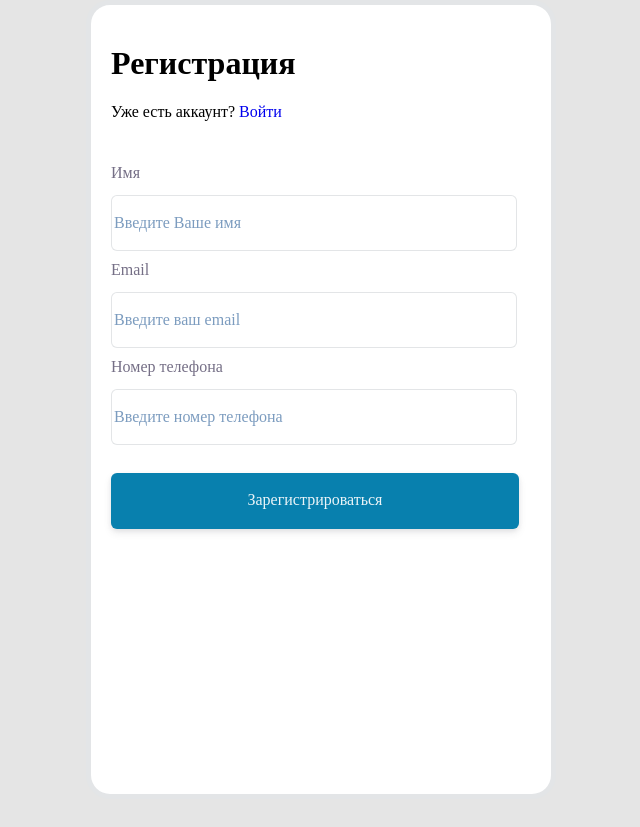
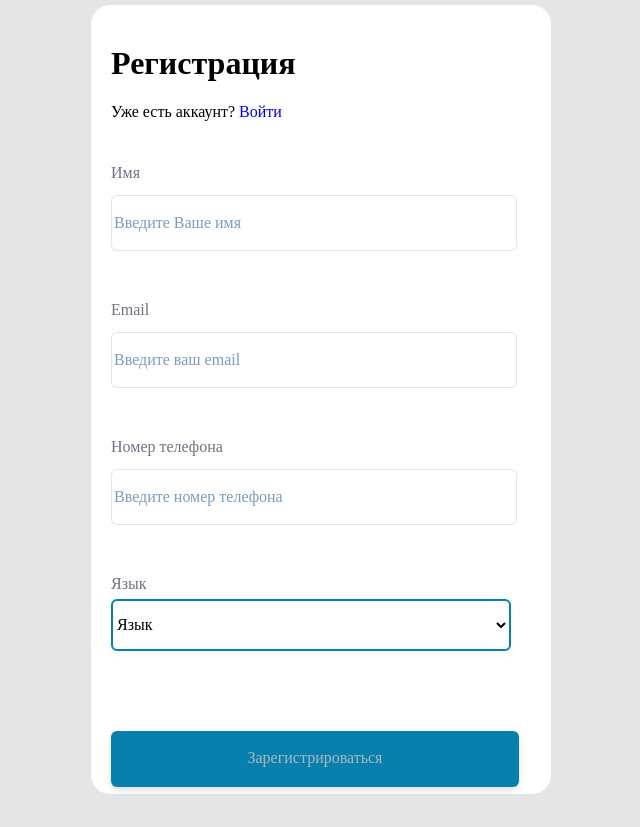
Before and after one commit to Decidophobia/form, a React (Create React App) app: page / in a window 1280 px wide. Shown: the whole page, without its empty margins (319-959 px from the left). Before the commit the page ends 800 px from the top, so only its background shows below. Built offline with nearby package versions, Linux system fonts and the light colour scheme.

Commit message:
Refactoring, Select component

```diff
--- a/src/App.css
+++ b/src/App.css
@@ -4,7 +4,7 @@
 }
 
 .error {
-  color:rgba(255, 113, 113, 1);
+  color: rgba(255, 113, 113, 1);
   font-size: 14px;
 }
 
@@ -19,7 +19,7 @@ a {
 .signupForm {
   height: 789px;
   width: 460px;
-  background-color: white;
+  background-color: rgba(255, 255, 255, 1);
   border: 5px solid rgba(135, 143, 153, 0.23);
   border-radius: 24px;
 }
@@ -46,17 +46,30 @@ label {
   margin-bottom: 8px;
 }
 
+select {
+  height: 52px;
+  width: 400px;
+  background: #ffffff;
+  border: 2px solid #0880ae;
+  box-sizing: border-box;
+  box-shadow: 0px 4px 8px rgba(44, 39, 56, 0.04);
+  border-radius: 6px;
+}
+
 ::placeholder {
   color: rgba(124, 156, 191, 1);
 }
 
+option:hover {
+  background-color: rgba(235, 244, 248, 1);
+}
 
-.btn {
-  margin-top: 20px;
+button {
+  margin: 40px 20px 40px 20px;
   width: 408px;
   height: 56px;
   box-shadow: 0px 2px 4px rgba(44, 39, 56, 0.08),
-  0px 4px 8px rgba(44, 39, 56, 0.08);
+    0px 4px 8px rgba(44, 39, 56, 0.08);
   border-radius: 6px;
   background-color: rgba(8, 128, 174, 1);
   color: rgba(235, 244, 248, 1);
@@ -64,7 +77,15 @@ label {
 }
 
 /* inactive */
-.btnInactive {
+button:disabled,
+button[disabled] {
+  margin: 40px 20px 40px 20px;
+  width: 408px;
+  height: 56px;
+  border-radius: 6px;
+  box-shadow: 0px 2px 4px rgba(44, 39, 56, 0.08),
+    0px 4px 8px rgba(44, 39, 56, 0.08);
   background-color: rgba(219, 226, 234, 1), 100%;
   color: rgba(177, 181, 191, 1);
+  border: none;
 }
--- a/src/Components/FormContainer.js
+++ b/src/Components/FormContainer.js
@@ -1,15 +1,16 @@
 import React from 'react';
-import { Formik, Form, Field, ErrorMessage } from 'formik';
+import { Formik, Form } from 'formik';
 import * as yup from 'yup';
-import ErrorText from './ErrorText';
+import FormControl from './FormControl';
 
+function FormContainer() {
   const dropdownOptions = [
-  {key: 'Язык', value: ''},
-  {key: 'Русский', value: 'russian'},
-  {key: 'Английский', value: 'english'},
-  {key: 'Китайский', value: 'chinese'},
-  {key: 'Испанский', value: 'spanish'},
-]
+    { key: 'Язык', value: '' },
+    { key: 'Русский', value: 'russian' },
+    { key: 'Английский', value: 'english' },
+    { key: 'Китайский', value: 'chinese' },
+    { key: 'Испанский', value: 'spanish' },
+  ];
 
   const initialValues = {
     name: '',
@@ -26,7 +27,8 @@ const validationSchema = yup.object({
     name: yup
       .string()
       .matches(/^[а-яёА-ЯЁa-zA-Z]+(?:[\s|-][а-яёА-ЯЁa-zA-Z]+)*$/, {
-      message: 'Имя не может содержать цифры и символы кроме пробела и дефиса',
+        message:
+          'Имя не может содержать цифры и символы кроме пробела и дефиса',
         excludeEmptyString: true,
       })
       .required('* это поле обязательное'),
@@ -43,17 +45,13 @@ const validationSchema = yup.object({
       .required('* это поле обязательное'),
     selectOption: yup.string().required('* это поле обязательное'),
   });
-
-function FormContainer() {
-
   return (
     <Formik
       initialValues={initialValues}
       validationSchema={validationSchema}
       onSubmit={onSubmit}
     >
-      {(formik) => {
-        return (
+      {(formik) => (
         <Form className="signupForm">
           <div className="formContent">
             <h1>Регистрация</h1>
@@ -62,74 +60,45 @@ function FormContainer() {
               <a href="#">Войти</a>
             </span>
           </div>
-            <div className="formContent">
-              <div>
-                <label htmlFor="name">Имя</label>
-                <Field
+
+          <FormControl
             className="inputField"
-                  id="name"
+            control="input"
+            type="text"
             name="name"
-                  type="text"
+            label="Имя"
             placeholder="Введите Ваше имя"
           />
-                <ErrorMessage name="name" component={ErrorText} />
-              </div>
-
-              <div>
-                <label htmlFor="email">Email</label>
-                <Field
+          <FormControl
             className="inputField"
-                  id="email"
+            control="input"
+            type="email"
             name="email"
-                  type="email"
+            label="Email"
             placeholder="Введите ваш email"
           />
-                <ErrorMessage name="email" component={ErrorText} />
-              </div>
-
-              <div>
-                <label htmlFor="phone">Номер телефона</label>
-                <Field
+          <FormControl
             className="inputField"
-                  id="phone"
+            control="input"
+            type="tel"
             name="phone"
-                  type="tel"
+            label="Номер телефона"
             placeholder="Введите номер телефона"
           />
-                <ErrorMessage name="phone" component={ErrorText} />
-              </div>
 
-              <button className="btn" type="submit" disabled={!(formik.dirty && formik.isValid)}>
+          <FormControl
+            control="select"
+            label="Язык"
+            name="selectOption"
+            options={dropdownOptions}
+          />
+
+          <button type="submit" disabled={!(formik.dirty && formik.isValid)}>
             Зарегистрироваться
           </button>
-            </div>
         </Form>
-        );
-      }}
+      )}
     </Formik>
-
-    //
-    //       <div>Язык</div>
-    //       <select className={styles.inputField}>
-    //         <option selected disabled hidden>
-    //           Язык
-    //         </option>
-    //         <option>Русский</option>
-    //         <option>Английский</option>
-    //         <option>Китайский</option>
-    //         <option>Испанский</option>
-    //       </select>
-    //       <div>
-    //         <input required type="checkbox" />
-    //         <span>
-    //           Принимаю <a href="#">условия</a> использования
-    //         </span>
-    //       </div>
-    //       <button className={styles.btn} type="submit">
-    //         Зарегистрироваться
-    //       </button>
-    //     </form>
-    //   </div>
   );
 }
 
--- a/src/Components/Select.js
+++ b/src/Components/Select.js
@@ -1,5 +1,6 @@
 import React from 'react';
 import { Field, ErrorMessage } from 'formik';
+import ErrorText from './ErrorText';
 
 function Select(props) {
   const { label, name, options, ...rest } = props;
@@ -15,7 +16,7 @@ function Select(props) {
           );
         })}
       </Field>
-      <ErrorMessage name={name} component={TextError} />
+      <ErrorMessage name={name} component={ErrorText} />
     </div>
   );
 }
```
Also changed, not shown: 1 other file (tests, documents, lock files or other folders). Lines whose indentation alone changed are shown as unchanged.
